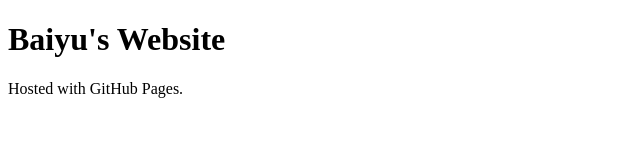
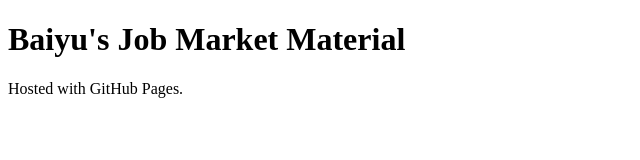
Before and after one commit to baiyu-zhou/ejm, a plain HTML site: page index.html in a window 1280 px wide. Shown: the whole page, without its empty margins (0-640 px from the left). Drawn offline with Linux system fonts and the light colour scheme.

Commit message:
update index

```diff
--- a/index.html
+++ b/index.html
@@ -1,7 +1,7 @@
 <!DOCTYPE html>
 <html>
 <body>
-<h1>Baiyu's Website</h1>
+<h1>Baiyu's Job Market Material</h1>
 <p>Hosted with GitHub Pages.</p>
 </body>
 </html>
```
Also changed, not shown: 1 other file.
